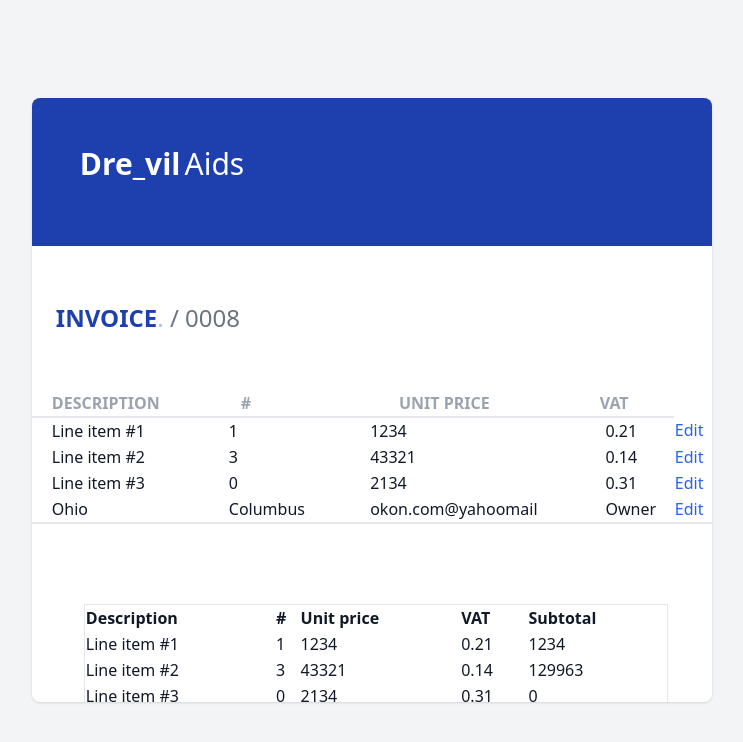
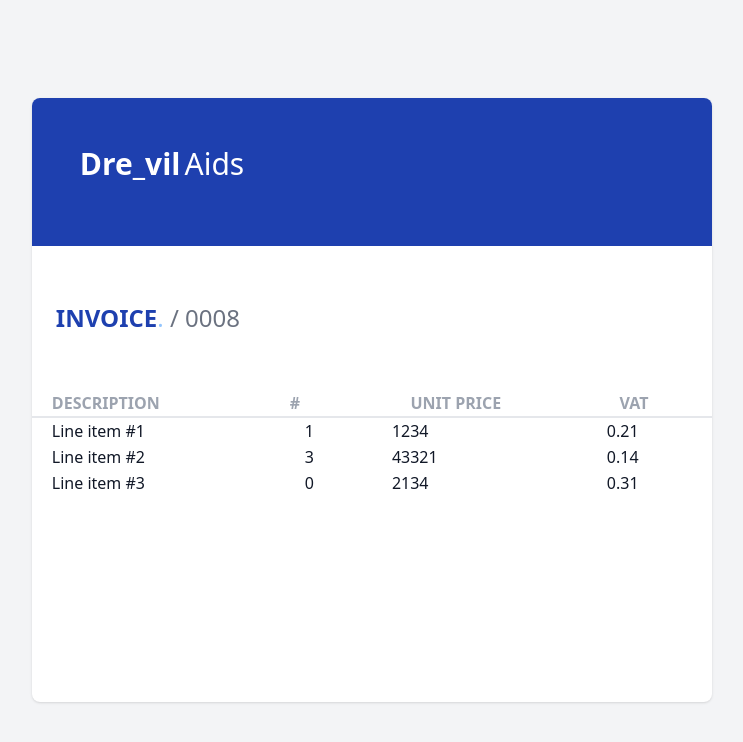
Before and after one commit to Emmanuel-Ingwe/invoice-spce, a Next.js app: page / in a window 1280 px wide. Shown: the top 742 px of the page, without its empty margins (268-1011 px from the left). Built offline with nearby package versions, Linux system fonts and the light colour scheme.

Commit message:
no a.tag

```diff
--- a/src/pages/index.tsx
+++ b/src/pages/index.tsx
@@ -80,56 +80,10 @@ export default function Invoice() {
 								</td>
 								<td className='pl-9'>{item.price}</td>
 								<td className='pl-4'>{item.vat}</td>
-								<td>
-									<a className='text-blue-600 hover:text-indigo-900' href='#'>
-										Edit
-									</a>
-								</td>
 							</tr>
 						))}
-						<tr className='border-b-2'>
-							<td className='pl-5 border-none border-none-slate-700 ...'>
-								Ohio
-							</td>
-							<td className='pl-9 border-none border-none-slate-700 ...'>
-								Columbus
-							</td>
-							<td className='pl-9'>okon.com@yahoomail</td>
-							<td className='pl-4'>Owner</td>
-							<td>
-								<a className='text-blue-600' href='#'>
-									Edit
-								</a>
-							</td>
-						</tr>
 					</tbody>
 				</table>
-
-				<div className='p-12'>
-					<table className='w-full border mx-1'>
-						<thead>
-							<tr className='font-bold text-left'>
-								<th>Description</th>
-								<th>#</th>
-								<th>Unit price</th>
-								<th>VAT</th>
-								<th>Subtotal</th>
-							</tr>
-						</thead>
-
-						<tbody>
-							{data.items.map((item) => (
-								<tr key={item.id}>
-									<td>{item.description}</td>
-									<td>{item.units}</td>
-									<td>{item.price}</td>
-									<td>{item.vat}</td>
-									<td>{item.units * item.price}</td>
-								</tr>
-							))}
-						</tbody>
-					</table>
-				</div>
 			</div>
 		</div>
 	);
```
